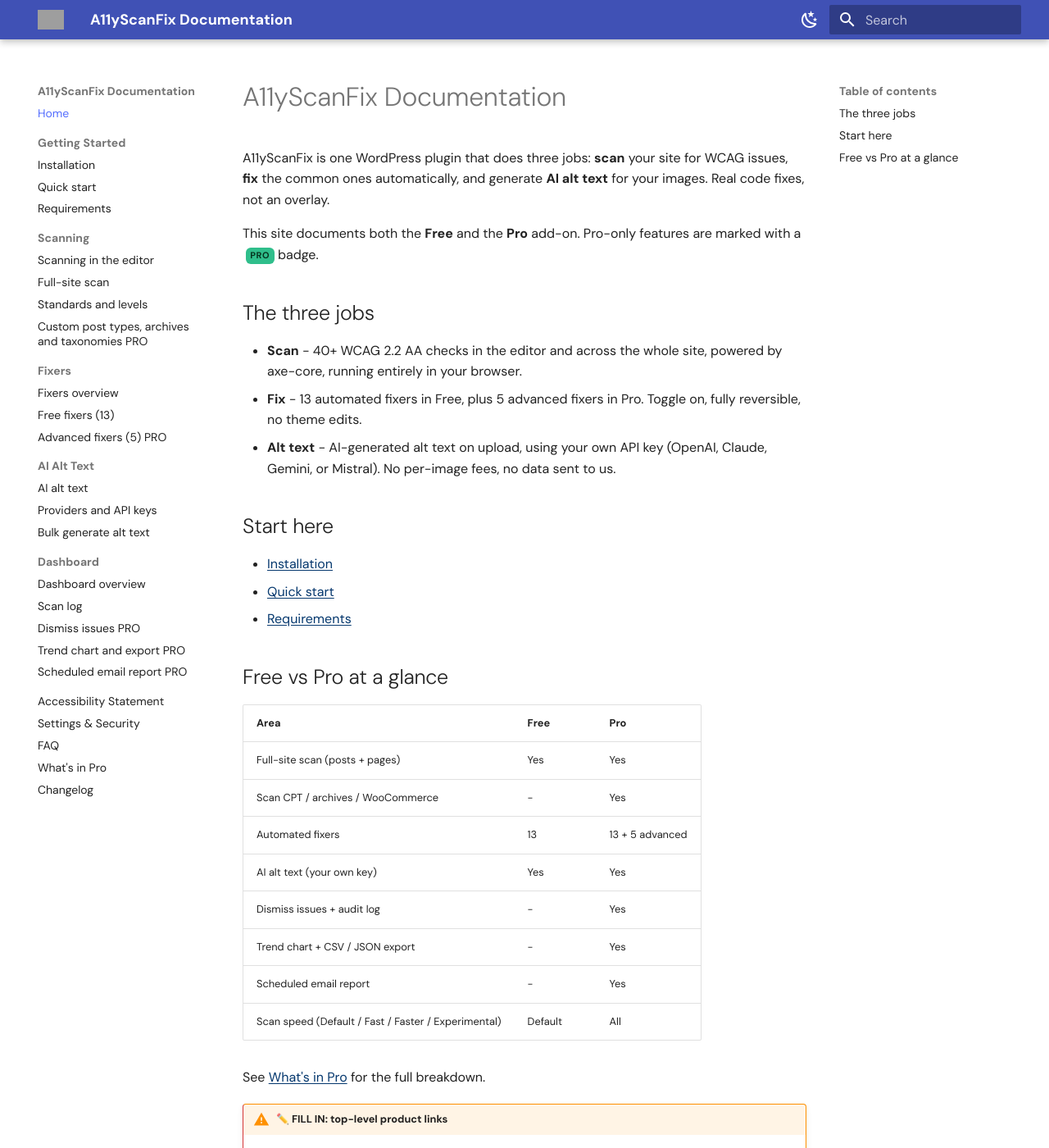
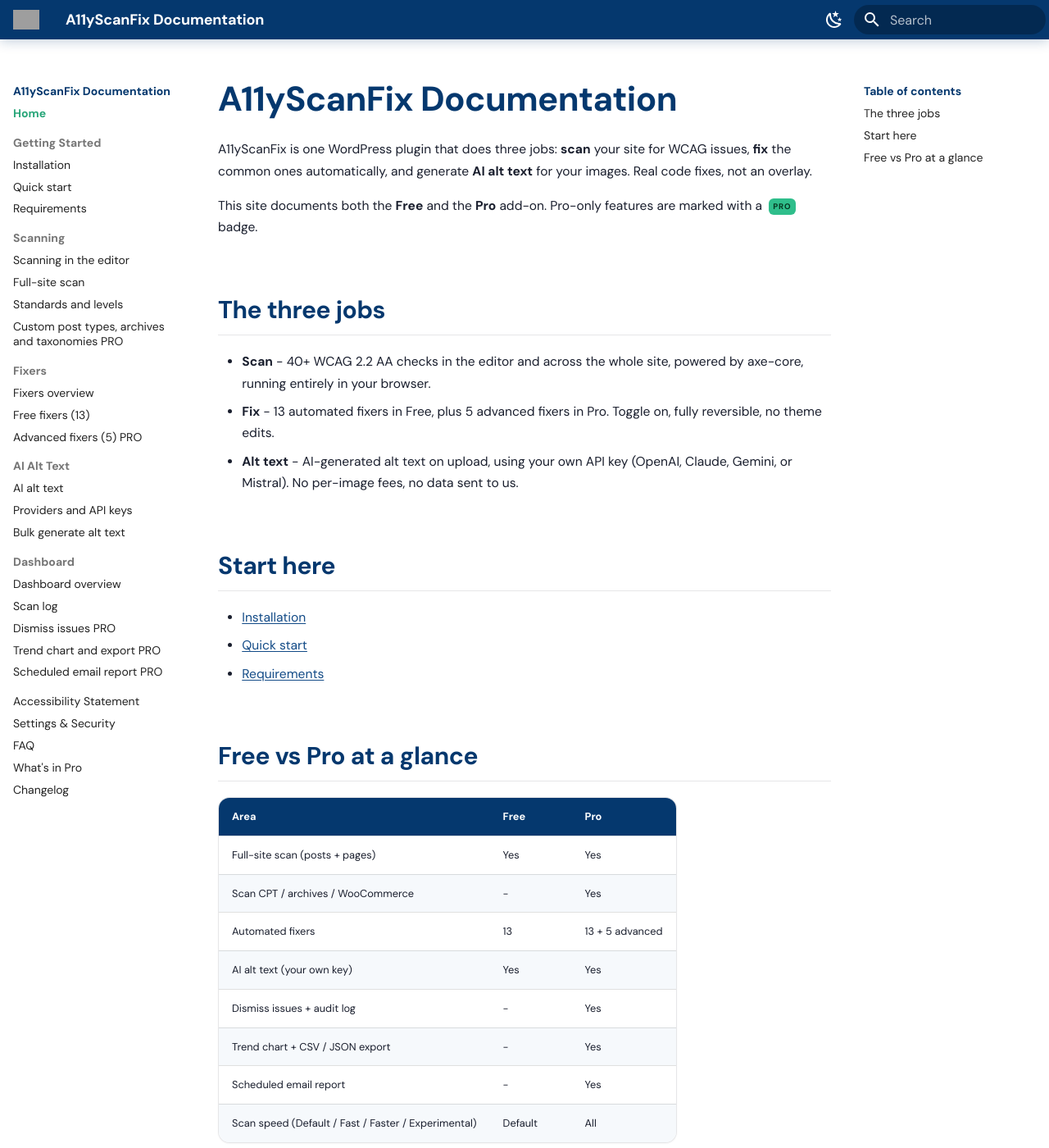
Before and after one commit to wpgang/docs.a11yscanfix, an MkDocs documentation site: the page built from docs/index.md, in a window 1280 px wide and 1400 px high. Shown: the whole window at 82% size. Built offline with MkDocs 1.6.1 and Material for MkDocs 9.7.7, drawn with Linux system fonts in a browser that asks for light colours; grey boxes are pictures that could not be loaded.

Commit message:
Brand-match docs theme: navy header, green accents, DM Sans, rounded cards/tables/buttons, PRO badge - matches a11yscanfix.com
Co-Authored-By: Claude Opus 4.8 <noreply@anthropic.com>

```diff
--- a/docs/stylesheets/extra.css
+++ b/docs/stylesheets/extra.css
@@ -1,46 +1,169 @@
-/* A11yScanFix docs - brand theme to match https://a11yscanfix.com
-   Navy #05386E, Green #2FBE8B, Blue #1C5FA8. DM Sans + Space Mono. */
+/* =====================================================================
+   A11yScanFix docs - brand theme to match https://a11yscanfix.com
+   Navy #05386E / #134B87, Green #2FBE8B / #27a578, DM Sans + Space Mono.
+   ===================================================================== */
 
 :root {
-  --md-primary-fg-color:        #05386E; /* navy header */
-  --md-primary-fg-color--light: #1C5FA8;
+  --asf-navy:        #05386E;
+  --asf-navy-2:      #134B87;
+  --asf-green:       #2FBE8B;
+  --asf-green-deep:  #27a578;
+  --asf-ink:         #1A1F2E;
+  --asf-muted:       #5a6e82;
+  --asf-paper:       #fafcfe;
+  --asf-card:        #ffffff;
+  --asf-line:        rgba(11,16,32,.10);
+  --asf-radius:      14px;
+
+  /* Material core hooks */
+  --md-primary-fg-color:        var(--asf-navy);
+  --md-primary-fg-color--light: var(--asf-navy-2);
   --md-primary-fg-color--dark:  #052a52;
-  --md-accent-fg-color:         #1C9E6E; /* green, links on hover */
-  --asf-green:                  #2FBE8B;
-  --asf-navy:                   #05386E;
+  --md-accent-fg-color:         var(--asf-green-deep);
+  --md-default-bg-color:        var(--asf-paper);
+  --md-typeset-a-color:         var(--asf-navy-2);
 }
 
-/* Links use the brand green */
+/* ---------- Typography ---------- */
+.md-typeset {
+  font-size: .78rem;
+  color: var(--asf-ink);
+  line-height: 1.7;
+}
+.md-typeset h1,
+.md-typeset h2,
+.md-typeset h3,
+.md-typeset h4 {
+  color: var(--asf-navy);
+  font-weight: 800;
+  letter-spacing: -.015em;
+}
+.md-typeset h1 { font-size: 2.1rem; line-height: 1.1; margin-bottom: .6em; }
+.md-typeset h2 {
+  font-size: 1.5rem;
+  margin-top: 2.2em;
+  padding-bottom: .3em;
+  border-bottom: 1px solid var(--asf-line);
+}
+.md-typeset h3 { font-size: 1.15rem; margin-top: 1.6em; }
+
+/* ---------- Header ---------- */
+.md-header {
+  background: var(--asf-navy);
+  box-shadow: 0 2px 14px rgba(5,56,110,.25);
+}
+.md-header__title { font-weight: 700; letter-spacing: -.01em; }
+
+/* ---------- Links ---------- */
 .md-typeset a {
-  color: var(--asf-navy);
+  color: var(--asf-navy-2);
   text-decoration: underline;
   text-underline-offset: 2px;
+  text-decoration-thickness: 1px;
+  transition: color .15s ease;
 }
-.md-typeset a:hover {
-  color: var(--md-accent-fg-color);
+.md-typeset a:hover { color: var(--asf-green-deep); }
+
+/* ---------- Left/right nav ---------- */
+.md-nav__link:hover,
+.md-nav__link:focus { color: var(--asf-green-deep); }
+.md-nav__item .md-nav__link--active,
+.md-nav__link--active {
+  color: var(--asf-green-deep) !important;
+  font-weight: 700;
 }
+.md-nav__title { font-weight: 800; color: var(--asf-navy); }
 
-/* Brand green accent on the active nav item and the search highlight */
-.md-nav__link--active {
-  color: var(--md-accent-fg-color) !important;
+/* ---------- Search ---------- */
+.md-search__form { border-radius: 999px; }
+[data-md-toggle=search]:checked ~ .md-header .md-search__form { border-radius: 14px 14px 0 0; }
+
+/* ---------- Tables ---------- */
+.md-typeset table:not([class]) {
+  border: 1px solid var(--asf-line);
+  border-radius: var(--asf-radius);
+  overflow: hidden;
+  box-shadow: 0 1px 2px rgba(11,16,32,.04);
 }
+.md-typeset table:not([class]) th {
+  background: var(--asf-navy);
+  color: #fff;
+  font-weight: 700;
+}
+.md-typeset table:not([class]) tr:nth-child(even) { background: #f6f9fc; }
 
-/* PRO badge - use inline:  <span class="pro">PRO</span>  */
+/* ---------- Code ---------- */
+.md-typeset code {
+  background: rgba(5,56,110,.07);
+  color: #0c3a6b;
+  border-radius: 6px;
+  padding: .12em .4em;
+}
+.md-typeset pre > code {
+  border-radius: var(--asf-radius);
+}
+.highlight { border-radius: var(--asf-radius); }
+
+/* ---------- Admonitions / notes ---------- */
+.md-typeset .admonition,
+.md-typeset details {
+  border: 1px solid var(--asf-line);
+  border-left-width: 4px;
+  border-radius: var(--asf-radius);
+  box-shadow: 0 6px 20px -12px rgba(11,16,32,.25);
+  font-size: .76rem;
+}
+.md-typeset .admonition.note   { border-left-color: var(--asf-navy-2); }
+.md-typeset .admonition.note > .admonition-title { background: rgba(19,75,135,.08); }
+/* "FILL IN" warnings stay loud so they are easy to find while reviewing */
+.md-typeset .admonition.warning { border-left-color: #d94c3a; }
+.md-typeset .admonition.warning > .admonition-title { background: rgba(217,76,58,.10); }
+.md-typeset .admonition.info   { border-left-color: var(--asf-green-deep); }
+.md-typeset .admonition.info > .admonition-title { background: rgba(47,190,139,.12); }
+
+/* ---------- Buttons ---------- */
+.md-typeset .md-button {
+  background: var(--asf-navy-2);
+  color: #fff;
+  border: none;
+  border-radius: 10px;
+  font-weight: 700;
+  padding: .55em 1.2em;
+  box-shadow: 0 10px 30px -12px rgba(19,75,135,.6);
+}
+.md-typeset .md-button:hover { background: var(--asf-navy); color: #fff; }
+.md-typeset .md-button--primary {
+  background: var(--asf-green);
+  color: #052018;
+}
+.md-typeset .md-button--primary:hover { background: var(--asf-green-deep); color: #052018; }
+
+/* ---------- PRO badge:  <span class="pro">PRO</span> ---------- */
 .pro {
   display: inline-block;
   background: var(--asf-green);
   color: #06351f;
-  font-size: .68em;
+  font-size: .62em;
   font-weight: 800;
-  letter-spacing: .06em;
-  padding: .12em .5em;
+  letter-spacing: .08em;
+  padding: .18em .55em;
   border-radius: 6px;
   vertical-align: middle;
-  margin-left: .35em;
+  margin-left: .4em;
+  text-transform: uppercase;
 }
 
-/* The "FILL IN" warnings stay loud even after build, so they are easy to
-   spot while reviewing. Remove the admonition once the spot is filled. */
-.md-typeset .admonition.warning {
-  border-left-color: #d63638;
+/* ---------- Footer ---------- */
+.md-footer { background: var(--asf-navy); }
+.md-footer-meta { background: #052a52; }
+
+/* ---------- Content width ---------- */
+.md-grid { max-width: 70rem; }
+
+/* ---------- Dark mode keeps brand accents ---------- */
+[data-md-color-scheme="slate"] {
+  --md-primary-fg-color: #052a52;
+  --md-accent-fg-color:  var(--asf-green);
+  --md-typeset-a-color:  #6BEFC3;
 }
+[data-md-color-scheme="slate"] .md-typeset a:hover { color: var(--asf-green); }
```
